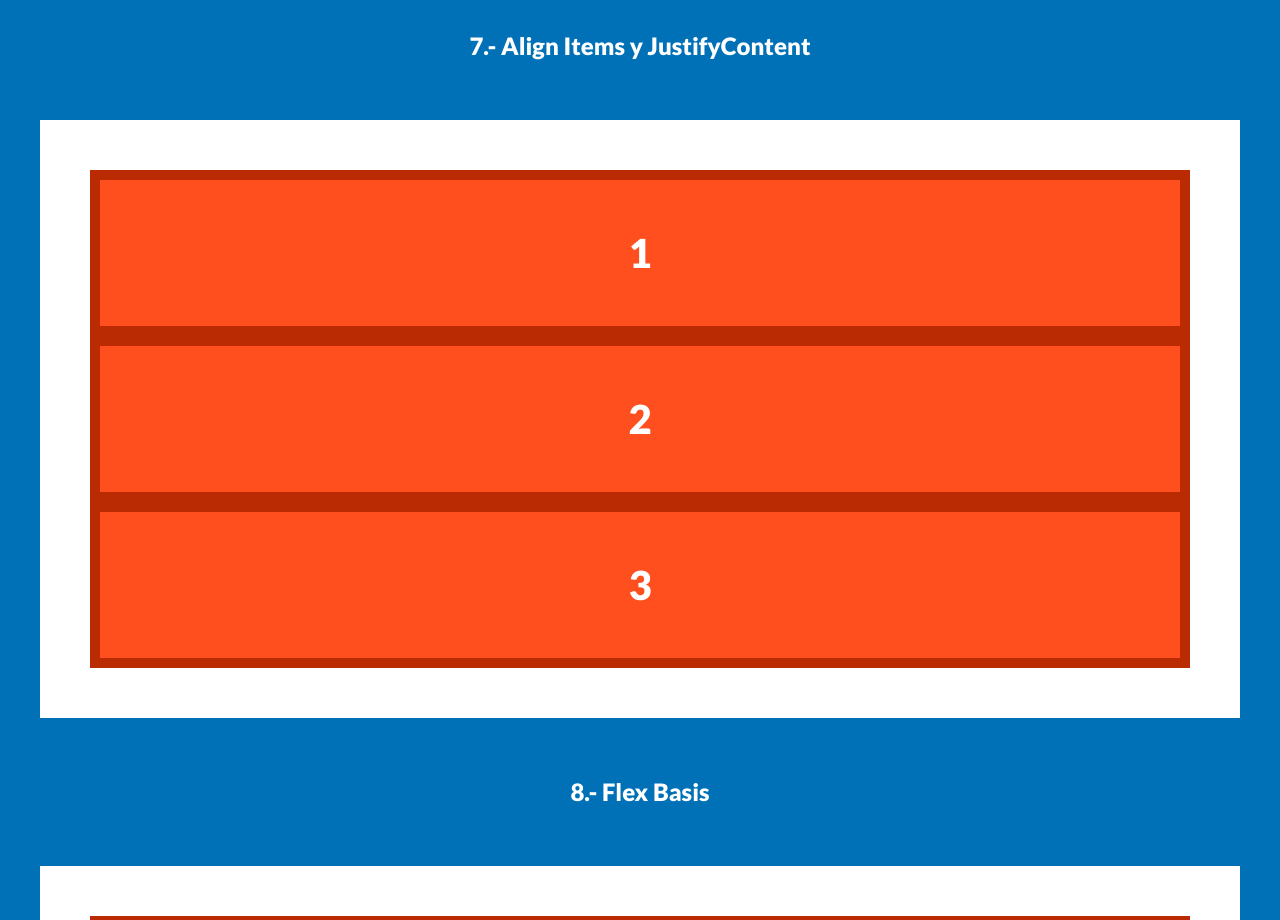
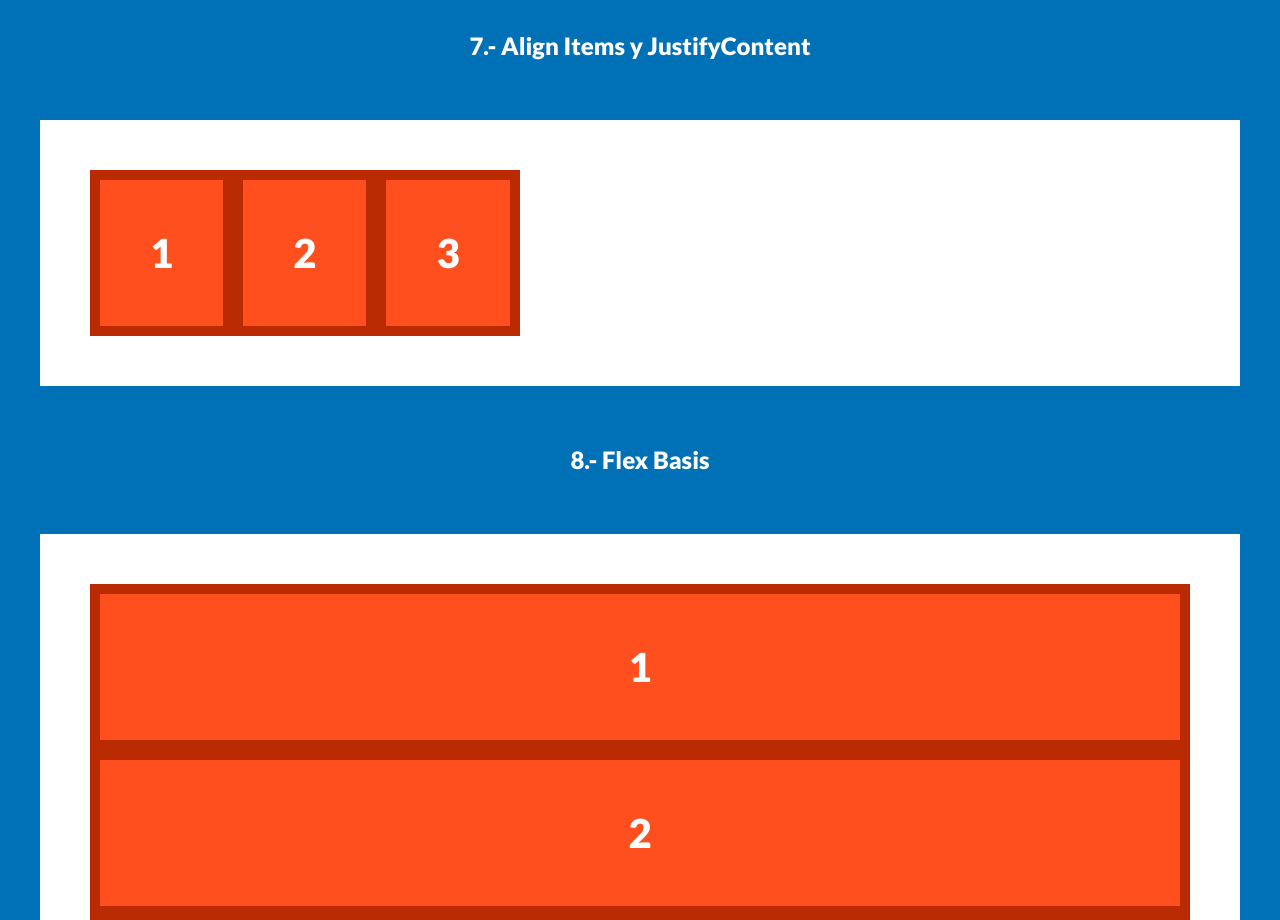
Before and after one commit to lpablos/basic-flexbox, a plain HTML site: page index.html in a window 1280 px wide. Shown: the part 4600-5520 px from the top of the page. Drawn offline with Linux system fonts and the light colour scheme.

Commit message:
avance en el 7

```diff
--- a/css/style.css
+++ b/css/style.css
@@ -156,3 +156,8 @@ h1, h2 {
      */
 
 }
+
+.d-flex-7{
+    display: flex;
+
+}
```
